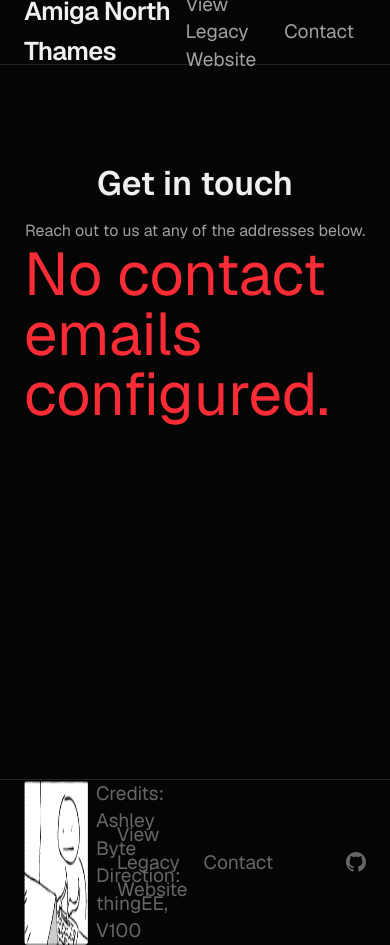
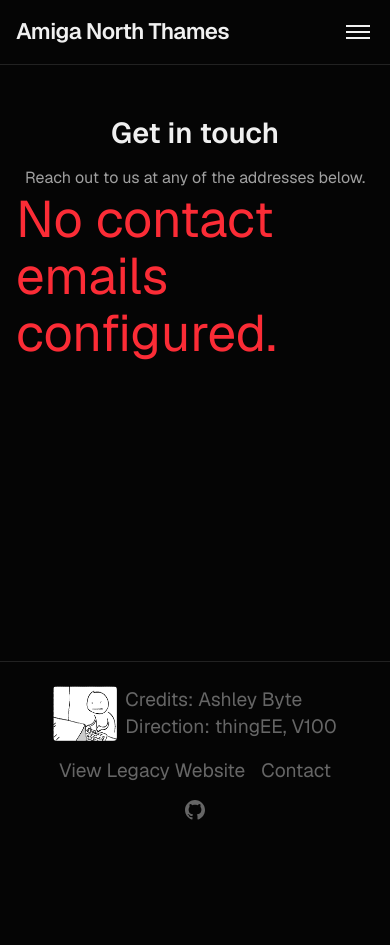
Before and after one commit to TheRadioactiveBanana/amiga-north-thames-website, a Next.js app: page /contact in a window 390 px wide. After the commit the page ends 844 px from the top, so only its background shows below. Built offline with nearby package versions, Linux system fonts and the light colour scheme.

Commit message:
add mobile support -- kimi k2.6

```diff
--- a/app/components/footer.tsx
+++ b/app/components/footer.tsx
@@ -9,8 +9,8 @@
 export function Footer(){
     return (
         <footer className="mt-auto border-t border-surface-border">
-            <div className="mx-auto grid grid-cols-3 items-center h-16 max-w-full px-6">
-                <div className="flex gap-2 text-sm text-text-muted">
+            <div className="mx-auto grid grid-cols-1 md:grid-cols-3 gap-4 md:gap-0 items-center py-6 md:h-16 max-w-full px-4 md:px-6">
+                <div className="flex gap-2 text-sm text-text-muted justify-center md:justify-start">
                     <Image
                         width={64}
                         height={64}
@@ -35,7 +35,7 @@
                         </Link>
                     ))}
                 </div>
-                <div className="flex items-center justify-end">
+                <div className="flex items-center justify-center md:justify-end">
                     <a
                         href="https://github.com/TheRadioactiveBanana/amiga-north-thames-website"
                         target="_blank"
--- a/app/components/hero-section.tsx
+++ b/app/components/hero-section.tsx
@@ -5,14 +5,14 @@
     const events = await getEvents();
 
     return (
-        <section className="flex items-center justify-center py-8">
-            <div className="flex items-center gap-12">
+        <section className="flex items-center justify-center py-4 md:py-8 px-4">
+            <div className="flex flex-col md:flex-row items-center gap-6 md:gap-12">
                 <Image
                     src="/logo-inverted.png"
                     alt="Amiga North Thames"
                     width={400}
                     height={300}
-                    className="shrink-0"
+                    className="shrink-0 w-64 md:w-80 lg:w-96 h-auto"
                 />
                 {events.length > 0 && (
                     <div className="grid grid-cols-[auto_1fr] gap-x-2 gap-y-2 items-baseline">
--- a/app/components/images/large-3-images.tsx
+++ b/app/components/images/large-3-images.tsx
@@ -7,8 +7,8 @@
 export function Large3Images({gallery}: Large3ImagesProps){
     return (
         <section className="border-t border-surface-border">
-            <div className="mx-auto max-w-6xl px-6 py-24">
-                <div className="mt-8 flex flex-col gap-6">
+            <div className="mx-auto max-w-6xl px-4 md:px-6 py-12 md:py-24">
+                <div className="mt-4 md:mt-8 flex flex-col gap-4 md:gap-6">
                     {gallery.map((src, i) => (
                         <div
                             key={i}
--- a/app/components/nav.tsx
+++ b/app/components/nav.tsx
@@ -1,4 +1,7 @@
+"use client";
+
 import Link from "next/link";
+import { useState } from "react";
 
 const links = [
     {href: "https://www.amiganorththames.co.uk/main.shtml", label: "View Legacy Website"},
@@ -6,16 +9,20 @@
 ];
 
 export function Nav(){
+    const [open, setOpen] = useState(false);
+
     return (
         <nav className="w-full border-b border-surface-border">
-            <div className="mx-auto flex h-16 max-w-5xl items-center justify-between px-6">
+            <div className="mx-auto flex h-16 max-w-5xl items-center justify-between px-4 md:px-6">
                 <Link
                     href="/"
                     className="flex items-center gap-2 hover:text-accent transition-colors"
                 >
-                    <span className="text-lg font-semibold tracking-tight text-text-primary">Amiga North Thames</span>
+                    <span className="text-base md:text-lg font-semibold tracking-tight text-text-primary">Amiga North Thames</span>
                 </Link>
-                <div className="flex items-center gap-1">
+
+                {/* Desktop links */}
+                <div className="hidden md:flex items-center gap-1">
                     {links.map((link) => (
                         <Link
                             key={link.href}
@@ -26,7 +33,35 @@
                         </Link>
                     ))}
                 </div>
+
+                {/* Mobile hamburger */}
+                <button
+                    className="md:hidden flex flex-col justify-center items-center w-8 h-8 gap-1"
+                    onClick={() => setOpen(!open)}
+                    aria-label="Toggle navigation menu"
+                    aria-expanded={open}
+                >
+                    <span className={`block w-6 h-0.5 bg-text-primary transition-transform ${open ? "rotate-45 translate-y-1.5" : ""}`} />
+                    <span className={`block w-6 h-0.5 bg-text-primary transition-opacity ${open ? "opacity-0" : ""}`} />
+                    <span className={`block w-6 h-0.5 bg-text-primary transition-transform ${open ? "-rotate-45 -translate-y-1.5" : ""}`} />
+                </button>
             </div>
+
+            {/* Mobile menu */}
+            {open && (
+                <div className="md:hidden border-t border-surface-border bg-surface px-4 py-3 space-y-1">
+                    {links.map((link) => (
+                        <Link
+                            key={link.href}
+                            href={link.href}
+                            className="block rounded-lg px-3 py-2 text-sm text-text-secondary hover:bg-surface-hover hover:text-text-primary transition-colors"
+                            onClick={() => setOpen(false)}
+                        >
+                            {link.label}
+                        </Link>
+                    ))}
+                </div>
+            )}
         </nav>
     );
 }
--- a/app/components/who-are-we.tsx
+++ b/app/components/who-are-we.tsx
@@ -14,11 +14,11 @@
 
     return (
         <section className="border-t border-surface-border">
-            <div className="mx-auto max-w-6xl px-6 py-24">
-                <h2 className="text-center text-3xl font-bold text-text-primary">
+            <div className="mx-auto max-w-6xl px-4 md:px-6 py-12 md:py-24">
+                <h2 className="text-center text-2xl md:text-3xl font-bold text-text-primary">
                     Who Are We?
                 </h2>
-                <div className="mx-auto mt-8 max-w-4xl text-sm text-text-secondary leading-relaxed whitespace-pre-wrap">
+                <div className="mx-auto mt-6 md:mt-8 max-w-4xl text-sm text-text-secondary leading-relaxed whitespace-pre-wrap">
                     {text}
                 </div>
             </div>
--- a/app/contact/page.tsx
+++ b/app/contact/page.tsx
@@ -7,21 +7,21 @@
         .filter(Boolean);
 
     return (
-        <section className="mx-auto max-w-3xl px-6 py-24">
-            <h1 className="text-center text-2xl font-semibold text-text-primary">
+        <section className="mx-auto max-w-3xl px-4 md:px-6 py-12 md:py-24">
+            <h1 className="text-center text-xl md:text-2xl font-semibold text-text-primary">
                 Get in touch
             </h1>
             <p className="mx-auto mt-3 max-w-xl text-center text-text-secondary">
                 Reach out to us at any of the addresses below.
             </p>
             {emails.length > 0 ? (
-                <div className="mt-12 grid gap-4">
+                <div className="mt-8 md:mt-12 grid gap-3 md:gap-4">
                     {emails.map((email) => (
                         <EmailCard key={email} email={email} />
                     ))}
                 </div>
             ) : (
-                <div className="text-6xl text-red-500">
+                <div className="text-4xl md:text-6xl text-red-500">
                     <h1>
                         No contact emails configured.
                     </h1>
--- a/app/layout.tsx
+++ b/app/layout.tsx
@@ -1,4 +1,4 @@
-import type {Metadata} from "next";
+import type {Metadata, Viewport} from "next";
 import {Geist, Geist_Mono} from "next/font/google";
 import "./globals.css";
 import {Nav} from "./components/nav";
@@ -20,6 +20,11 @@
     description: "Amiga North Thames is a computer user group, based in North East London (U.K.) which was started back in January 1999.",
 };
 
+export const viewport: Viewport = {
+    width: "device-width",
+    initialScale: 1,
+};
+
 export default function RootLayout({children}: Readonly<{ children: React.ReactNode }>){
     return (
         <html lang="en" className={`${geistSans.variable} ${geistMono.variable} w-full h-full antialiased`}>
```
Also changed, not shown: app/components/images/scrolling-images.tsx (+5 -5 lines), app/components/map/map-embed.tsx (+6 -6 lines).
